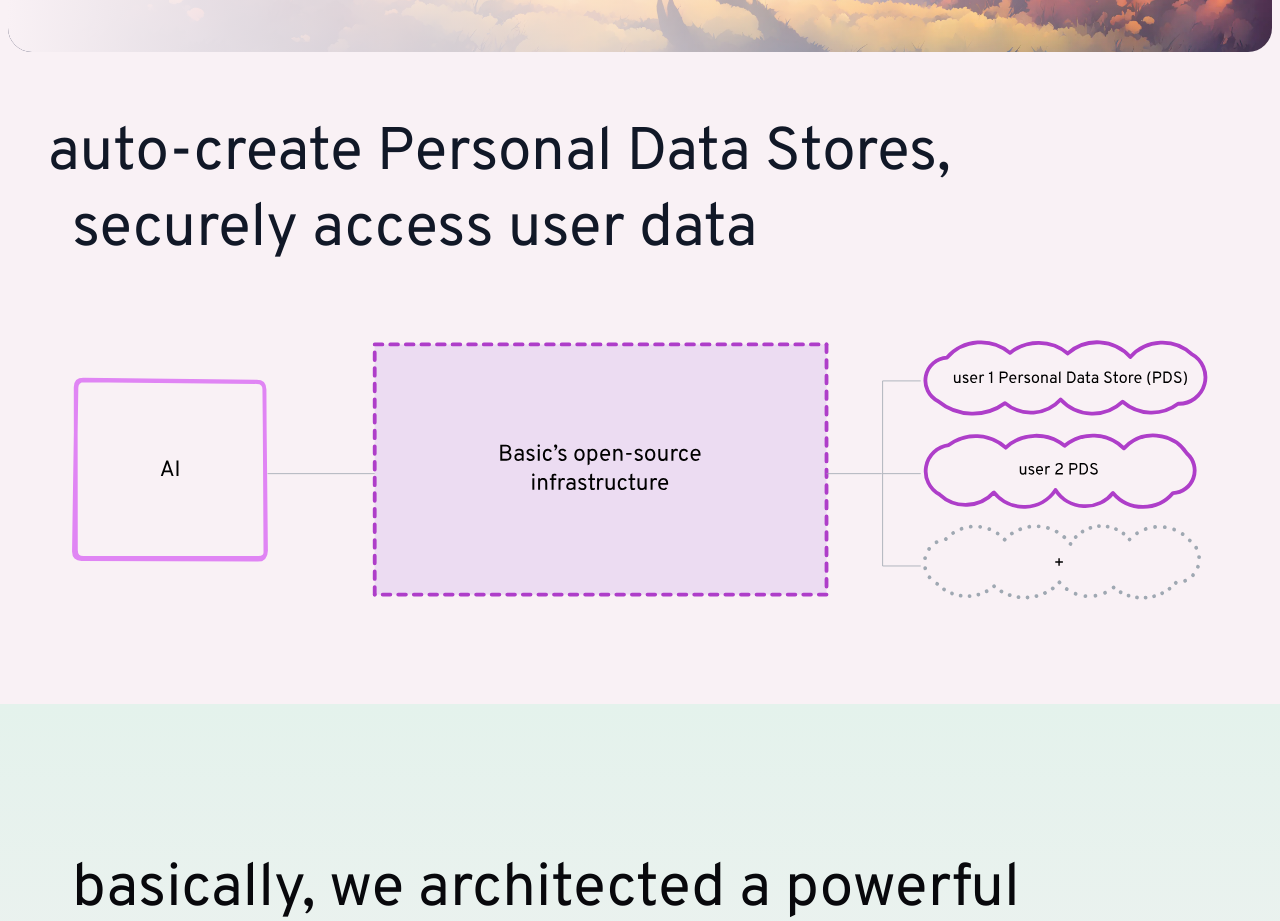
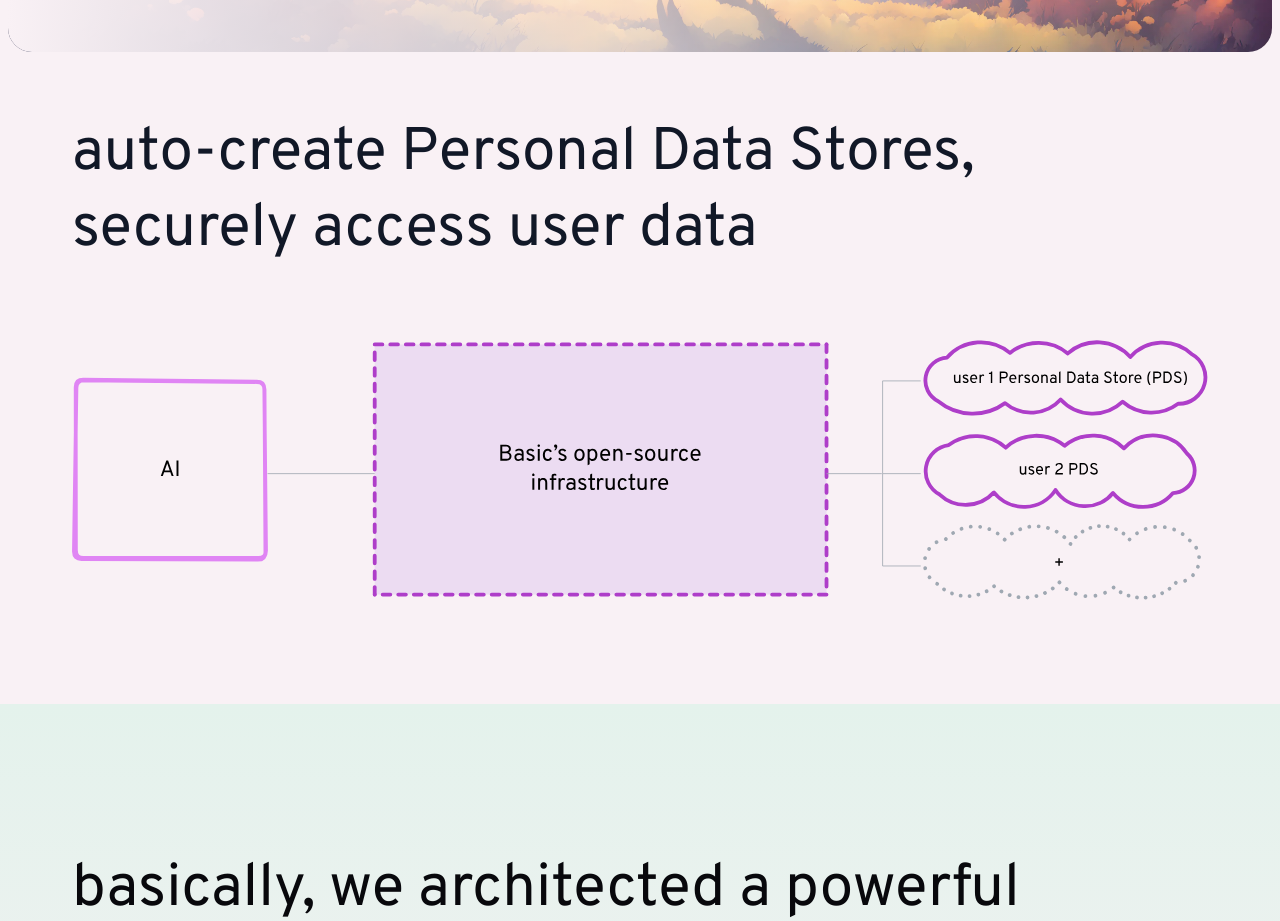
Before and after one commit to basicdb/basic-website, a Next.js app: page / in a window 1280 px wide. Shown: the part 1340-2261 px from the top of the page. Built offline with nearby package versions, Linux system fonts and the light colour scheme; a web font is replaced by a local one.

Commit message:
fixed for autocreate

```diff
--- a/src/components/AutocreatePDS.tsx
+++ b/src/components/AutocreatePDS.tsx
@@ -5,12 +5,12 @@ export default function AutocreatePDS() {
     return (
         <div className="w-full py-16">
             <div className="w-full px-2 sm:px-6 lg:px-8 pb-10">
-                <div className="mb-20">
-                    <h2 className="text-3xl md:text-4xl lg:text-6xl text-gray-900 px-4 mb-4 md:mb-4">
+                <div className="mb-20 px-4 sm:px-10">
+                    <h2 className="text-3xl md:text-4xl lg:text-6xl text-gray-900 mb-4 md:mb-4">
                         <span className="block md:hidden">auto-create Personal Data Stores, securely access user data</span>
                         <span className="hidden md:block">auto-create Personal Data Stores,</span>
                     </h2>
-                    <h2 className="hidden md:block text-3xl md:text-4xl lg:text-6xl text-gray-900 px-10">
+                    <h2 className="hidden md:block text-3xl md:text-4xl lg:text-6xl text-gray-900">
                         securely access user data
                     </h2>
                 </div>
```
